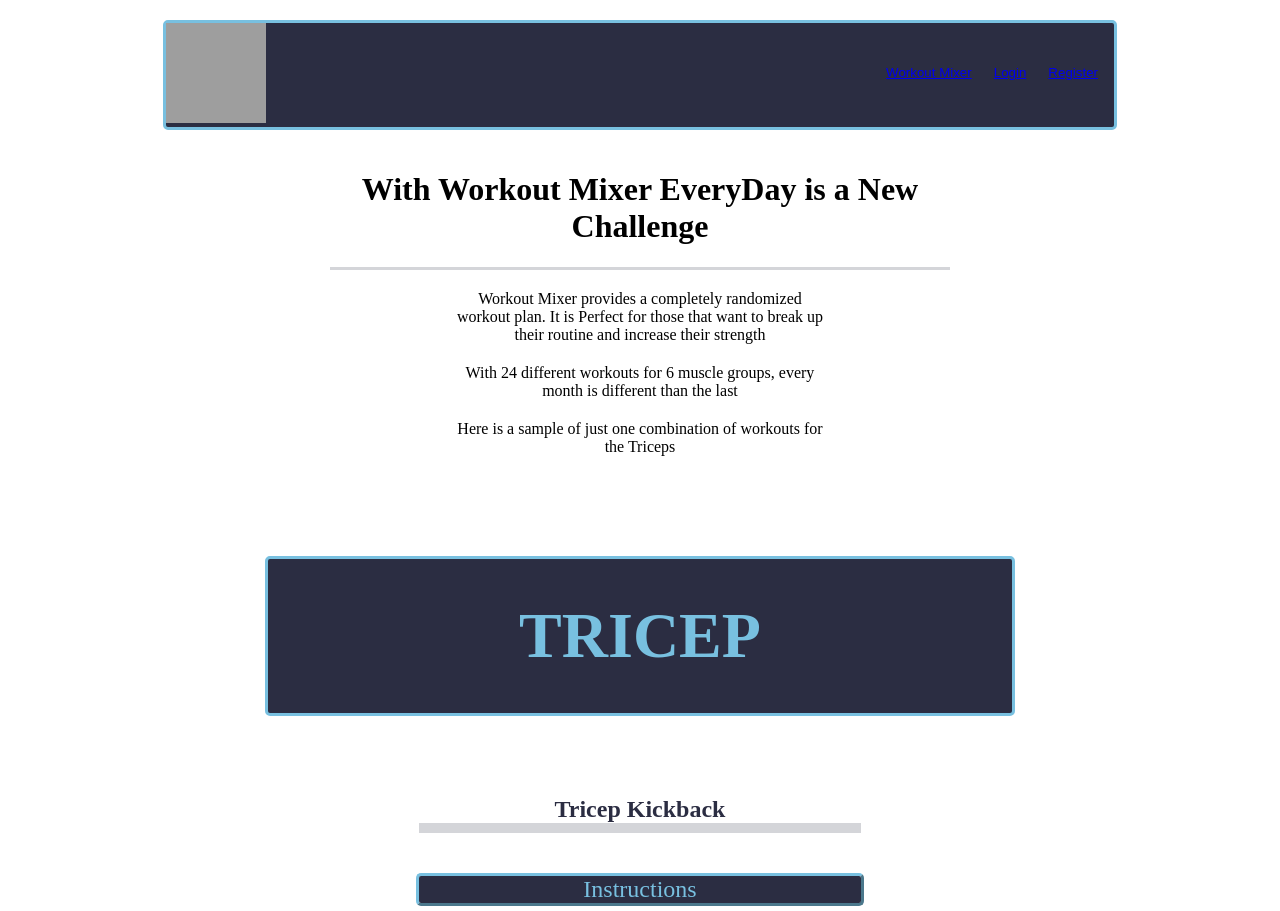
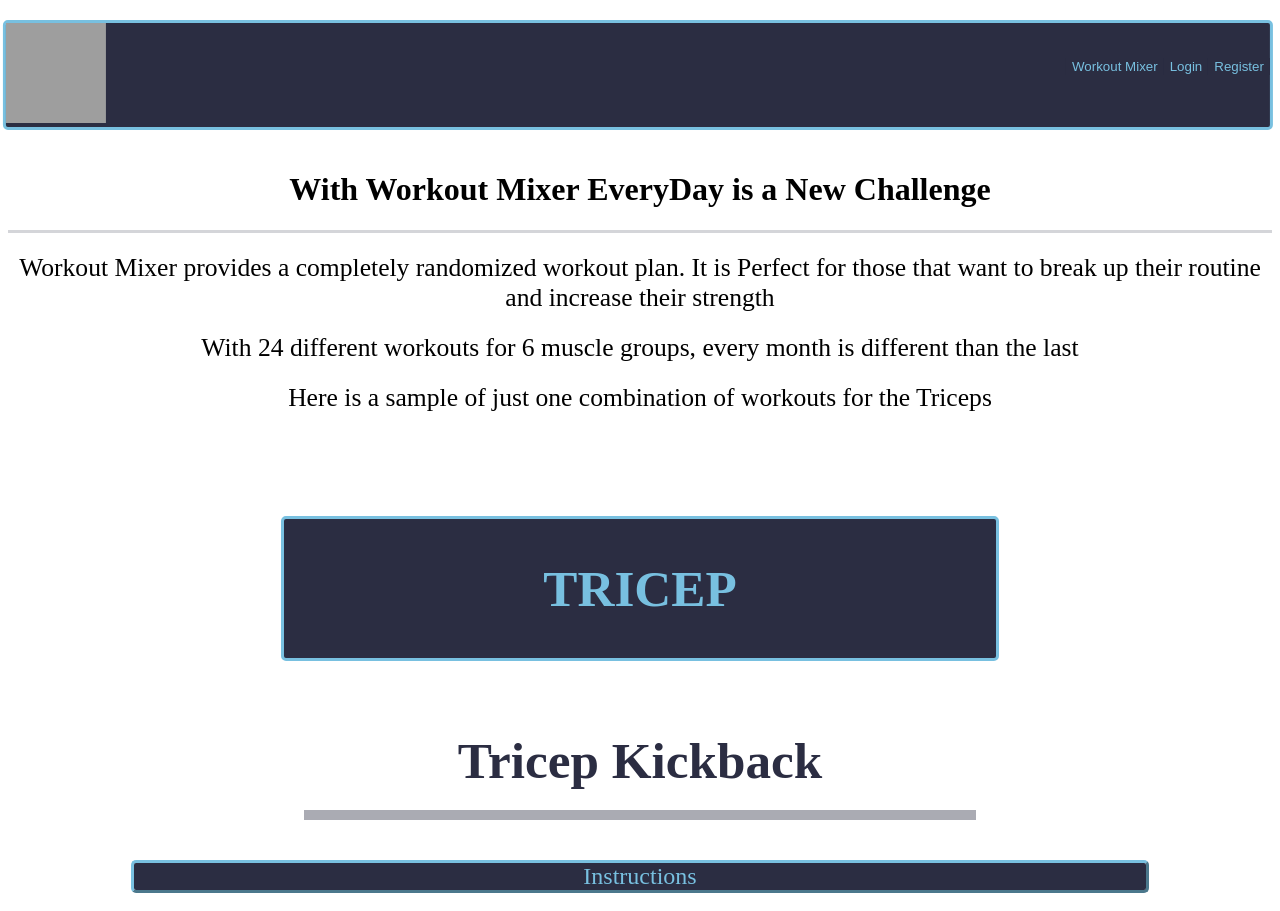
Before and after one commit to Ampatte2/workout-server, a React (Create React App) app in the folder client/: page / in a window 1280 px wide. Shown: the top 911 px of the page. Built offline with nearby package versions, Linux system fonts and the light colour scheme; grey boxes are pictures that could not be loaded.

Commit message:
Css restyling

```diff
--- a/client/src/app/index.js
+++ b/client/src/app/index.js
@@ -2,12 +2,15 @@ import React from 'react';
 import {BrowserRouter as Router, Route, Switch} from "react-router-dom"
 import {NavBar} from "../components"
 import {register, login, workout, sample} from "../pages"
+import {AppDiv} from "../style/styledcomponents"
 
 
 
 function App() {
   return (
+
     <Router>
+
       <NavBar />
       <Switch>
         <Route path="/login" exact component ={login}/>
@@ -15,7 +18,9 @@ function App() {
         <Route path="/workout" exact component = {workout}/>
         <Route path="/" exact component = {sample}/>
       </Switch>
+
     </Router>
+
   );
 }
 
--- a/client/src/components/Links.jsx
+++ b/client/src/components/Links.jsx
@@ -4,12 +4,11 @@ import styled from "styled-components";
 import {connect} from "react-redux";
 import {logOut} from "../actions";
 import logo from "../images/Banner.jpg";
-import {NavButton} from "../style/styledcomponents"
+import {NavButton, List} from "../style/styledcomponents"
+import Collapsible from "react-collapsible"
 
 
-const List = styled.div`
-    float:right;
-`
+
 
 
 
@@ -24,29 +23,30 @@ class Links extends Component {
             display = <>
             <img src={logo} width="100" height = "100" alt=""/>
             <List>
-            <NavButton>
-            <Link to="/login" className="navbar-brand" onClick={this.props.logOut}>Logout</Link>
-            </NavButton>
+
+            <Link to="/login" className="navbar-brand" onClick={this.props.logOut}><NavButton>Logout</NavButton></Link>
+
             </List>
             </>
         } else{
             display = <>
-                <img src={logo} width="100" height = "100" alt=""/>
+                <img src={logo} width="100" height = "100"  alt=""/>
 
 
                 <List>
-                <NavButton><Link to="/" className="navbar-brand">Workout Mixer</Link></NavButton>
-                <NavButton>
-                    <Link to="/login" className="nav-link">
+
+                <Link to="/" className="navbar-brand"><NavButton>Workout Mixer</NavButton></Link>
+
+                    <Link to="/login" className="nav-link"><NavButton>
                         Login
-                    </Link>
-                </NavButton>
+                    </NavButton></Link>
 
-                <NavButton>
-                    <Link to="/register" className="nav-link">
+
+
+                    <Link to="/register" className="nav-link"><NavButton>
                         Register
-                    </Link>
-                </NavButton>
+                        </NavButton></Link>
+
                 </List>
 
             </>
--- a/client/src/pages/sample.jsx
+++ b/client/src/pages/sample.jsx
@@ -49,13 +49,13 @@ function sample() {
     return (
         <Wrapper>
             <Wrapper>
-
             <Header1>With Workout Mixer EveryDay is a New Challenge</Header1>
             <BorderBottom/>
             <Paragraph>Workout Mixer provides a completely randomized workout plan. It is Perfect for those that want to break up their routine and increase their strength</Paragraph>
             <Paragraph>With 24 different workouts for 6 muscle groups, every month is different than the last</Paragraph>
             <Paragraph>Here is a sample of just one combination of workouts for the Triceps</Paragraph>
             </Wrapper>
+
             {workoutDiv}
 
 
--- a/client/src/pages/workout.jsx
+++ b/client/src/pages/workout.jsx
@@ -3,7 +3,7 @@ import Increment from "./buttons/Increment";
 import Decrement from "./buttons/Decrement";
 import {connect} from "react-redux";
 import {nextDay, nextWeek, prevDay, prevWeek, newWorkout} from "../actions";
-import {CollDiv, InsDiv, Wrapper, Title, Header1, Header2, ListItem, ButtonDisplay} from "../style/styledcomponents"
+import {WorkoutDiv, CollDiv, InsDiv, Wrapper, Title, Header1, Header2, ListItem, ButtonDisplay} from "../style/styledcomponents"
 import Collapsible from "react-collapsible"
 import "../style/index.css"
 
@@ -108,9 +108,9 @@ class workout extends Component {
                             <Decrement day={this.props.day} week={this.props.week} handleClick={this.handleClick}/>
                         </div>
                     </ButtonDisplay>
-                <div>
+                <WorkoutDiv>
                     {workoutDiv}
-                </div>
+                </WorkoutDiv>
 
                 </Wrapper>
             </div>
--- /dev/null
+++ b/client/src/style/device.js
@@ -0,0 +1,20 @@
+const size = {
+    mobileS: '320px',
+    mobileM: '375px',
+    mobileL: '425px',
+    tablet: '768px',
+    laptop: '1024px',
+    laptopL: '1440px',
+    desktop: '2560px'
+  }
+
+export const device = {
+    mobileS: `(max-width: ${size.mobileS})`,
+    mobileM: `(max-width: ${size.mobileM})`,
+    mobileL: `(max-width: ${size.mobileL})`,
+    tablet: `(max-width: ${size.tablet})`,
+    laptop: `(max-width: ${size.laptop})`,
+    laptopL: `(max-width: ${size.laptopL})`,
+    desktop: `(max-width: ${size.desktop})`,
+    desktopL: `(max-width: ${size.desktop})`
+  };
--- a/client/src/style/index.css
+++ b/client/src/style/index.css
@@ -2,6 +2,7 @@
     background-color: #2B2D42;
     color:#78C0E0;
     border-radius:2px;
+    overflow:hidden;
 
 }
 
--- a/client/src/style/styledcomponents.jsx
+++ b/client/src/style/styledcomponents.jsx
@@ -1,41 +1,47 @@
 
 import styled from "styled-components"
+import {device} from "./device"
 
 const Wrapper = styled.div.attrs({
     className: "container",
 })`
-    padding:0 40px 40px 40px;
+
     justify-content:center;
     margin:auto;
     margin-bottom:40px;
     display:flex;
     flex-direction:column;
-    width:70%;
+    width:100%;
     height:75%;
     border-width:1px;
     border-radius: 5px;
 `
 const Title = styled.h1`
     text-transform:uppercase;
-    margin-top: 20px;
     padding:40px 40px 40px 40px;
     border: solid #78C0E0;
-    width: 75%;
-    text-align: center
+    width: 50%;
+    text-align: center;
     margin:auto;
-    margin-top:20px;
-    margin-bottom:40px;
+    margin-top:5%;
+    margin-bottom:10px;
     background-color:#2B2D42;
     border-radius: 5px;
     color:#78C0E0;
-    font-size:4rem;
-
+    font-size:4vw;
+    @media ${device.tablet}{
+        font-size:10vw;
+    }
 `
 const Paragraph = styled.p`
     text-align: center;
-    width:60%;
+    width:100%;
     margin:auto;
     margin-top:20px;
+    font-size:2vw;
+    @media ${device.tablet}{
+        font-size:4.0vw;
+    }
 `
 const Header1 = styled.h1`
     text-align: center;
@@ -48,22 +54,29 @@ const Header2 = styled.h2`
     margin-top:40px;
     margin-bottom:40px;
     color:#2B2D42
-    border-bottom:solid rgba(43,45,66, 0.2);
+    border-bottom:solid rgba(43,45,66, 0.4);
     border-width:10px;
     width:50%;
-
+    padding:20px;
+    font-size:4vw;
+    @media ${device.tablet}{
+        font-size:6.0vw;
+    }
 `
 const CollDiv = styled.div`
 
 color:black;
 border:outset #78C0E0;
-text-align:center
+text-align:center;
 margin:10px 0px 0px 0px
 font-size:1.5rem;
-width:50%;
+width:80%;
 margin:auto;
 margin-top:20px;
 border-radius:5px;
+@media ${device.tablet}{
+    width:100%;
+}
 `
 const InsDiv = styled.div`
 
@@ -72,19 +85,26 @@ border:outset #78C0E0
 text-align:center
 margin:10px 0px 0px 0px
 font-size:1.5rem;
-width:50%;
+width:80%;
 margin:auto;
 margin-top:20px;
 border-radius:5px;
-
+@media ${device.tablet}{
+    width:100%;
+}
 
 `
 const ListItem = styled.li`
+
     color:black;
-    font-size: 0.85rem;
     text-align:left
     margin-top:10px;
     margin-bottom:10px
+    line-height:1.5;
+    @media ${device.tablet}{
+        font-size:4.0vw;
+    }
+
 
 `
 
@@ -120,32 +140,47 @@ background-color: #2B2D42
 }
 color:#78C0E0;
 border:none
-position:relative;
-top:40px;
-margin-right: 10px;
+transform:translateY(200%)
+`
+
+const List = styled.div`
+    float:right;
+
+
+
+
 `
 const Nav = styled.nav`
     margin-bottom:20px;
     background-color:#2B2D42;
     border: solid #78C0E0;
-    width:75%;
+    width:100%;
     margin:auto;
     margin-bottom:20px;
     margin-top:20px;
     border-radius:5px;
     height:50%;
+    transform:translateX(-0.40%)
 
 `
 
 const ButtonDisplay = styled.div`
     flex-direction: row;
-    justify-content: space-between;
+    justify-content: center;
     width:100%;
-    margin-left:20px;
+
+
 `
 
 const BorderBottom = styled.div`
     border-bottom:solid rgba(43,45,66, 0.2);
 `
-
-export{CollDiv, InsDiv, Wrapper, Title, Header1, Header2, ListItem, Paragraph, Input, Form, Button, BorderBottom, NavButton, Nav, ButtonDisplay}
+const WorkoutDiv = styled.div`
+    width:100%;
+`
+const AppDiv = styled.div`
+    width:100%;
+    height:100%;
+    border: solid black;
+`
+export{AppDiv,List, WorkoutDiv, CollDiv, InsDiv, Wrapper, Title, Header1, Header2, ListItem, Paragraph, Input, Form, Button, BorderBottom, NavButton, Nav, ButtonDisplay}
```
Lines whose indentation alone changed are shown as unchanged.
